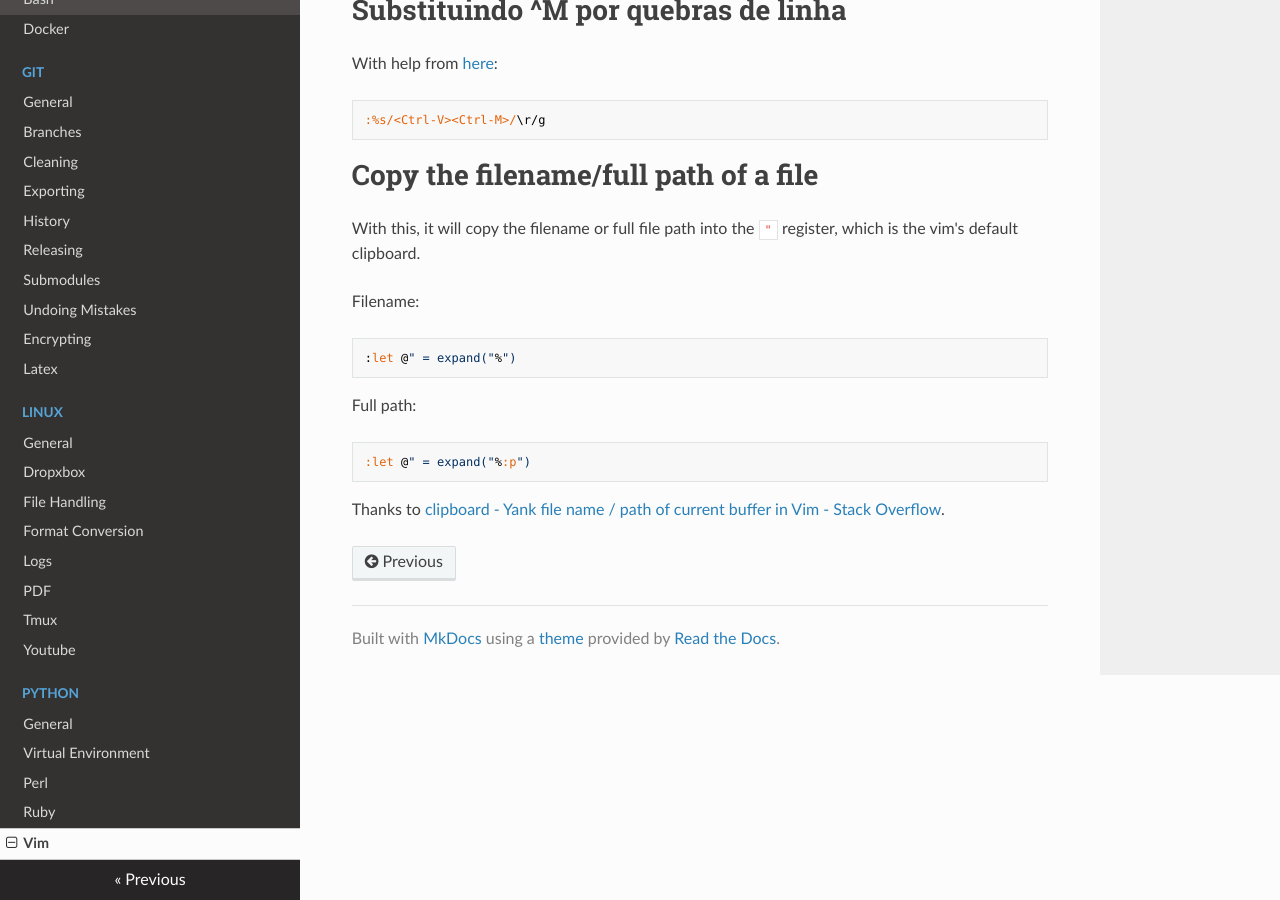
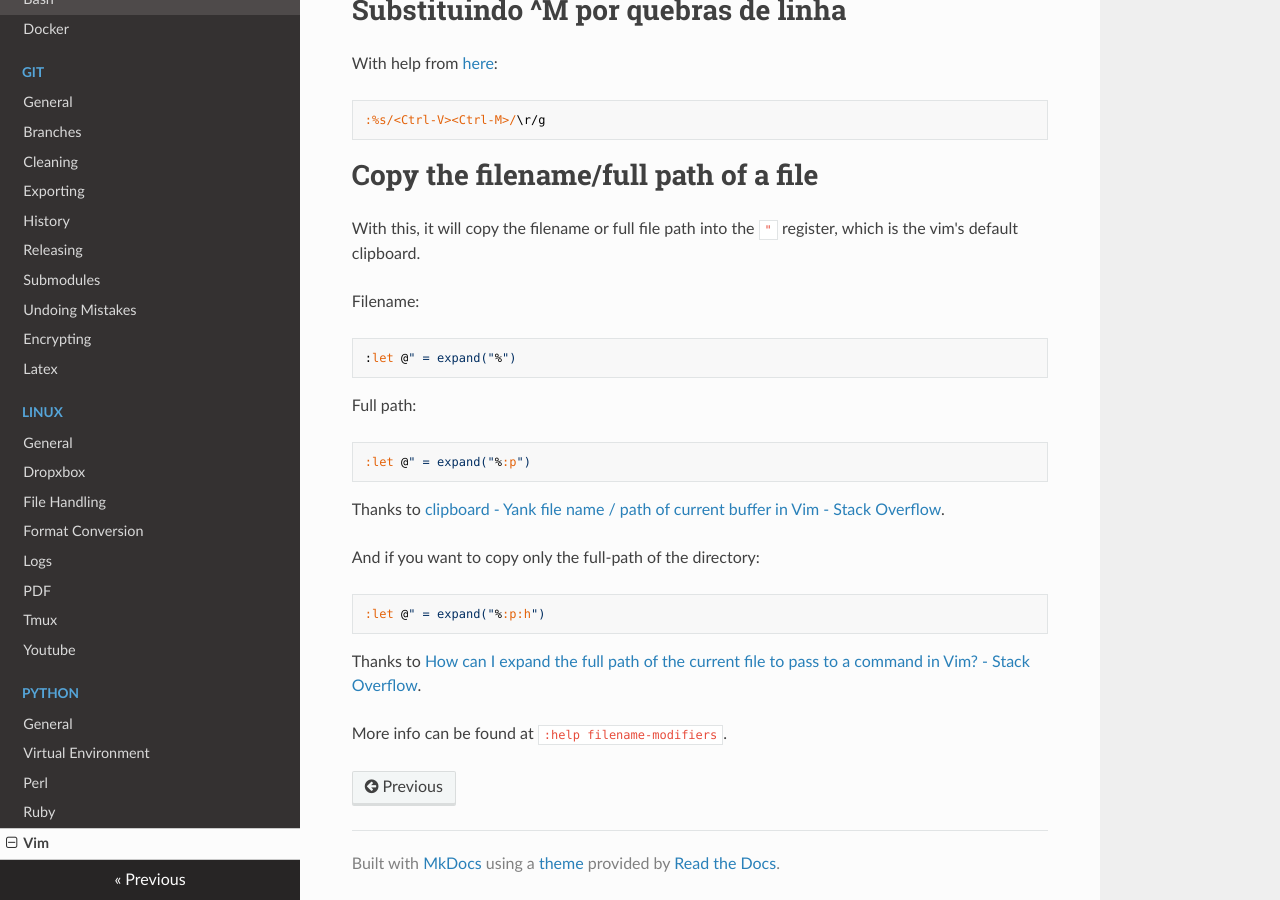
Before and after one commit to hposca/useful_notes, an MkDocs documentation site: the page built from docs/vim.md, in a window 1280 px wide and 900 px high, scrolled down 1916 px. Built offline with MkDocs 1.6.1, drawn with Linux system fonts in a browser that asks for light colours; nearby versions of some CDN libraries; old or Windows-style settings are respelled for this version of MkDocs.

Commit message:
Add how to get the full path of the directory of the current file

````diff
--- a/docs/vim.md
+++ b/docs/vim.md
@@ -117,3 +117,13 @@ Full path:
 :let @" = expand("%:p")
 ```
 Thanks to [clipboard - Yank file name / path of current buffer in Vim - Stack Overflow](https://stackoverflow.com/questions/916875/yank-file-name-path-of-current-buffer-in-vim).
+
+And if you want to copy only the full-path of the directory:
+
+```
+:let @" = expand("%:p:h")
+```
+
+Thanks to [How can I expand the full path of the current file to pass to a command in Vim? - Stack Overflow](https://stackoverflow.com/questions/2233905/how-can-i-expand-the-full-path-of-the-current-file-to-pass-to-a-command-in-vim).
+
+More info can be found at `:help filename-modifiers`.
````
